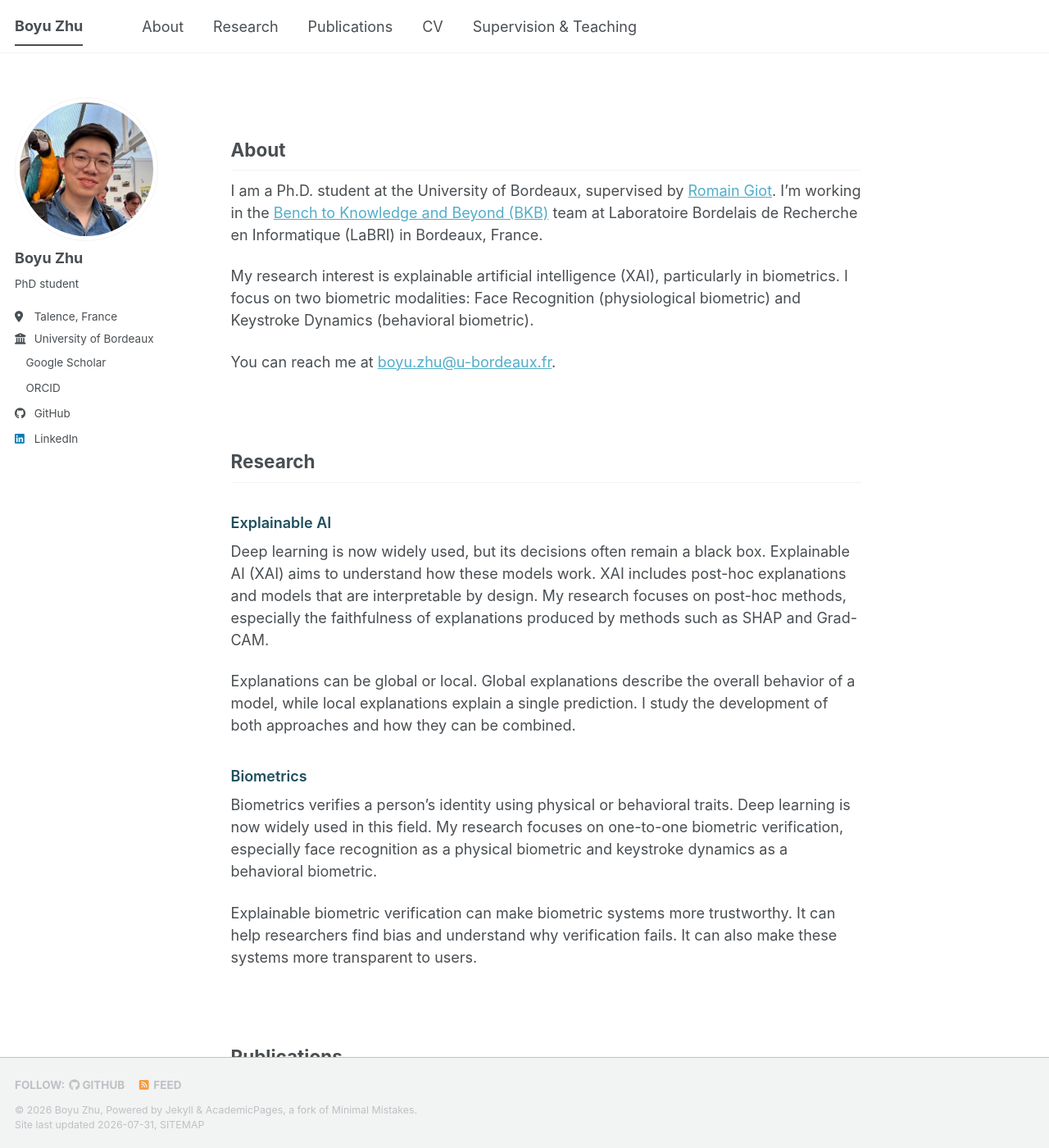
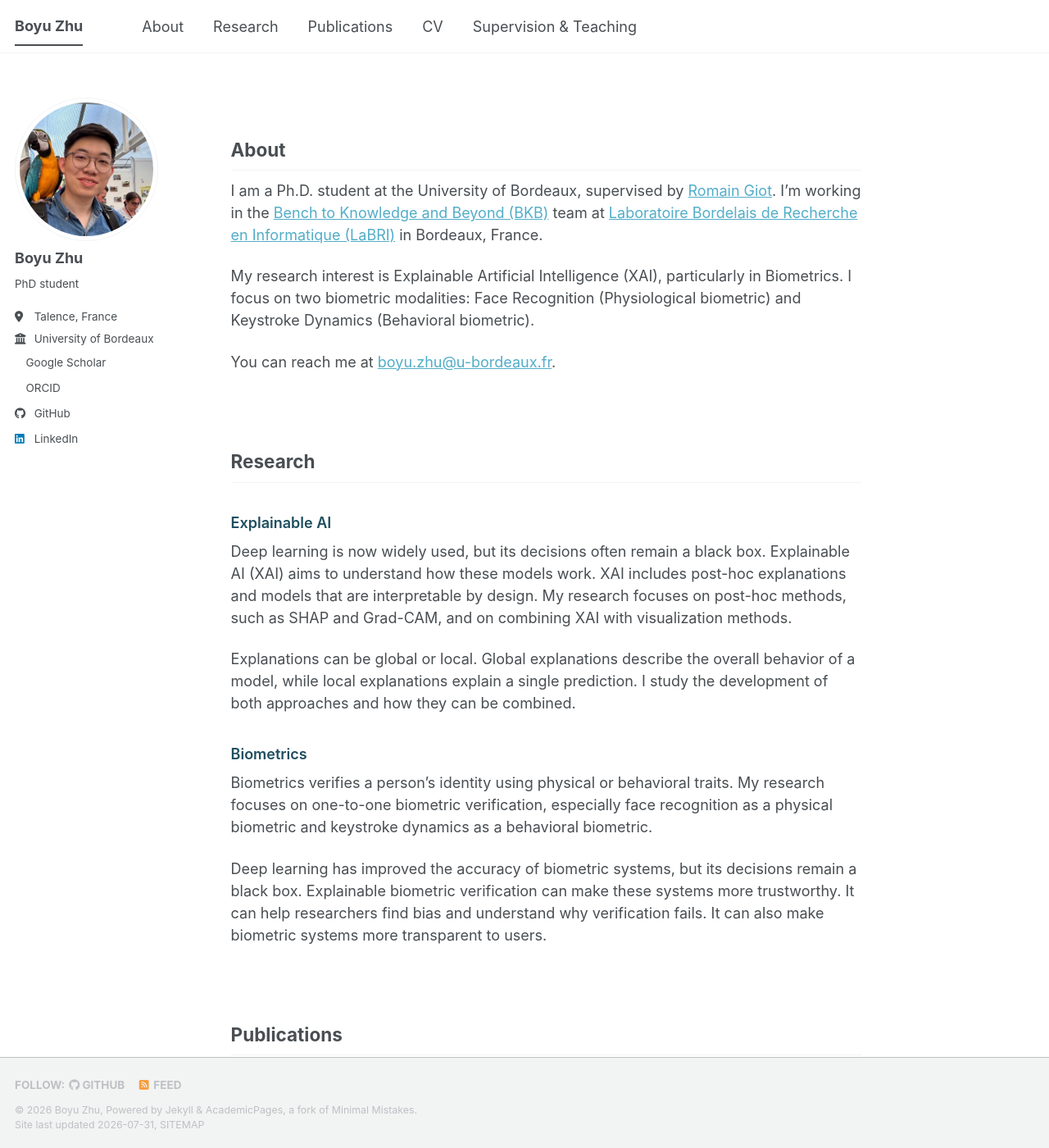
Before and after one commit to Boyu1998/boyu1998.github.io, a Jekyll site: the page built from _pages/about.md, in a window 1280 px wide and 1400 px high. Shown: the whole window at 82% size. Built offline with Jekyll 4.4.1, drawn with Linux system fonts in a browser that asks for light colours; a style sheet for code colours, icons or effects is not loaded.

Commit message:
minor fix

```diff
--- a/_pages/about.md
+++ b/_pages/about.md
@@ -10,9 +10,9 @@ redirect_from:
 
 ## About {#about-heading}
 
-I am a Ph.D. student at the University of Bordeaux, supervised by [Romain Giot](https://www.labri.fr/perso/rgiot/). I'm working in the [Bench to Knowledge and Beyond (BKB)](https://www.labri.fr/en/bench-knowledge-and-beyond) team at Laboratoire Bordelais de Recherche en Informatique (LaBRI) in Bordeaux, France.
+I am a Ph.D. student at the University of Bordeaux, supervised by [Romain Giot](https://www.labri.fr/perso/rgiot/). I'm working in the [Bench to Knowledge and Beyond (BKB)](https://www.labri.fr/en/bench-knowledge-and-beyond) team at [Laboratoire Bordelais de Recherche en Informatique (LaBRI)](https://www.labri.fr/en) in Bordeaux, France.
 
-My research interest is explainable artificial intelligence (XAI), particularly in biometrics. I focus on two biometric modalities: Face Recognition (physiological biometric) and Keystroke Dynamics (behavioral biometric).
+My research interest is Explainable Artificial Intelligence (XAI), particularly in Biometrics. I focus on two biometric modalities: Face Recognition (Physiological biometric) and Keystroke Dynamics (Behavioral biometric).
 
 You can reach me at [boyu.zhu@u-bordeaux.fr](mailto:boyu.zhu@u-bordeaux.fr).
 
@@ -24,15 +24,15 @@ You can reach me at [boyu.zhu@u-bordeaux.fr](mailto:boyu.zhu@u-bordeaux.fr).
 
 ### Explainable AI
 
-Deep learning is now widely used, but its decisions often remain a black box. Explainable AI (XAI) aims to understand how these models work. XAI includes post-hoc explanations and models that are interpretable by design. My research focuses on post-hoc methods, especially the faithfulness of explanations produced by methods such as SHAP and Grad-CAM.
+Deep learning is now widely used, but its decisions often remain a black box. Explainable AI (XAI) aims to understand how these models work. XAI includes post-hoc explanations and models that are interpretable by design. My research focuses on post-hoc methods, such as SHAP and Grad-CAM, and on combining XAI with visualization methods.
 
 Explanations can be global or local. Global explanations describe the overall behavior of a model, while local explanations explain a single prediction. I study the development of both approaches and how they can be combined.
 
 ### Biometrics
 
-Biometrics verifies a person's identity using physical or behavioral traits. Deep learning is now widely used in this field. My research focuses on one-to-one biometric verification, especially face recognition as a physical biometric and keystroke dynamics as a behavioral biometric.
+Biometrics verifies a person's identity using physical or behavioral traits. My research focuses on one-to-one biometric verification, especially face recognition as a physical biometric and keystroke dynamics as a behavioral biometric.
 
-Explainable biometric verification can make biometric systems more trustworthy. It can help researchers find bias and understand why verification fails. It can also make these systems more transparent to users.
+Deep learning has improved the accuracy of biometric systems, but its decisions remain a black box. Explainable biometric verification can make these systems more trustworthy. It can help researchers find bias and understand why verification fails. It can also make biometric systems more transparent to users.
 
 </section>
 
```
